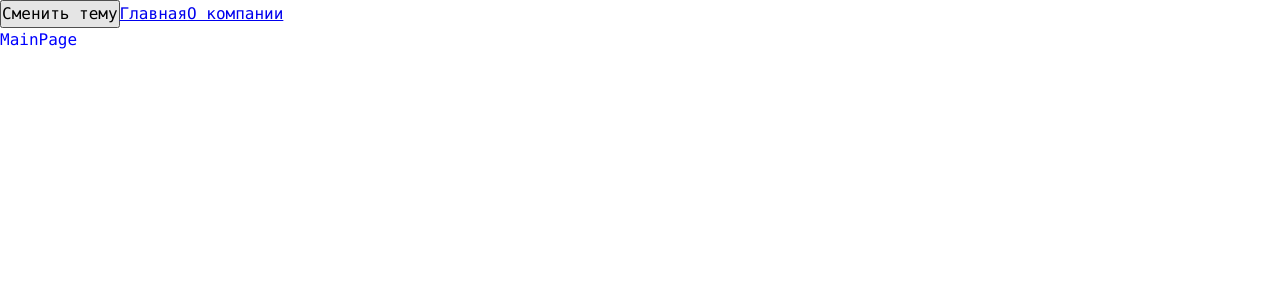
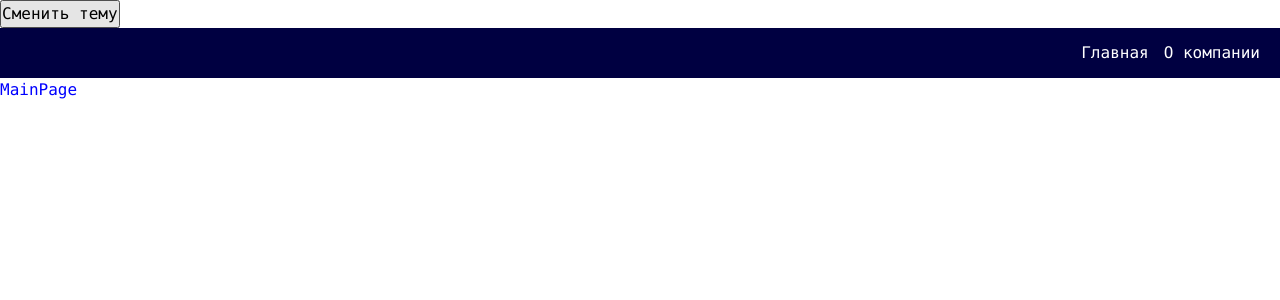
Before and after one commit to ritarixter/advanced_frontend, a React app: page / in a window 1280 px wide. Shown: the top 300 px of the page. Built offline with nearby package versions, Linux system fonts and the light colour scheme.

Commit message:
Добавила сниппет, виджет Navbar, ui-kit AppLink

```diff
--- a/src/app/App.tsx
+++ b/src/app/App.tsx
@@ -1,16 +1,15 @@
 import "./styles/index.scss";
-import { Link } from "react-router-dom";
 import { classNames } from "shared/lib/classNames/classNames";
 import { useTheme } from "./providers/ThemeProvider";
 import { AppRouter } from "./providers/router";
+import { Navbar } from "widgets/Havbar";
 
 export default function App() {
   const { toggleTheme, theme } = useTheme();
   return (
     <div className={classNames("app", {}, [theme])}>
       <button onClick={toggleTheme}>Сменить тему</button>
-      <Link to="/">Главная</Link>
-      <Link to="/about">О компании</Link>
+      <Navbar/>
       <AppRouter />
     </div>
   );
--- a/src/app/styles/themes/dark.scss
+++ b/src/app/styles/themes/dark.scss
@@ -1,6 +1,9 @@
 .app.dark {
     --bg-color: rgb(0, 0, 65);
+    --inverted-bg-color: rgb(255, 255, 255);
 
     --primary-color: white;
     --secondary-color:rgb(226, 226, 255);
+    --inverted-primary-color: blue;
+    --inverted-secondary-color:rgb(0, 0, 0);
 }
--- a/src/app/styles/themes/light.scss
+++ b/src/app/styles/themes/light.scss
@@ -1,6 +1,9 @@
 .app.light {
     --bg-color: rgb(255, 255, 255);
+    --inverted-bg-color: rgb(0, 0, 65);
 
     --primary-color: blue;
     --secondary-color:rgb(0, 0, 0);
+    --inverted-primary-color: white;
+    --inverted-secondary-color:rgb(226, 226, 255);
 }
--- a/src/app/styles/variables/global.scss
+++ b/src/app/styles/variables/global.scss
@@ -8,4 +8,7 @@
   --font-size-l: 24px;
   --font-line-l: 32px;
   --font-l: var(--font-size-l) / var(--font-line-l) var(--font-family-main);
+
+  //Размеры
+  --navbar-height: 50px
 }
--- a/src/shared/lib/classNames/classNames.ts
+++ b/src/shared/lib/classNames/classNames.ts
@@ -2,12 +2,12 @@ type TMods = Record<string, string | boolean>;
 
 export function classNames(
   cls: string,
-  mods: TMods,
-  additional: string[]
+  mods: TMods = {},
+  additional: string[] = []
 ): string {
   return [
     cls,
-    ...additional,
+    ...additional.filter(Boolean),
     ...Object.entries(mods)
       .filter(([cls, value]) => Boolean(value))
       .map(([cls]) => cls),
--- /dev/null
+++ b/src/shared/ui/AppLink/AppLink.module.scss
@@ -0,0 +1,16 @@
+.AppLink {
+    color: var(--primary-color);
+    text-decoration: none;
+    transition: opacity .2s ease;
+    &:hover {
+        opacity: .7;
+    }
+}
+
+.primary {
+    color: var(--primary-color);
+}
+
+.inverted {
+    color: var(--inverted-primary-color);
+}
--- /dev/null
+++ b/src/shared/ui/AppLink/AppLink.tsx
@@ -0,0 +1,33 @@
+import { FC } from "react";
+import { Link, LinkProps } from "react-router-dom";
+import { classNames } from "shared/lib/classNames/classNames";
+import styles from "./AppLink.module.scss";
+
+export enum AppLinkTheme {
+  PRIMARY = "primary",
+  INVERTED = "inverted",
+}
+
+interface IAppLink extends LinkProps {
+  className?: string;
+  theme?: AppLinkTheme;
+}
+
+export const AppLink: FC<IAppLink> = (props) => {
+  const {
+    className,
+    children,
+    to,
+    theme = AppLinkTheme.PRIMARY,
+    ...otherProps
+  } = props;
+  return (
+    <Link
+      to={to}
+      className={classNames(styles.AppLink, {}, [className, styles[theme]])}
+      {...otherProps}
+    >
+      {children}
+    </Link>
+  );
+};
--- /dev/null
+++ b/src/shared/ui/index.ts
@@ -0,0 +1 @@
+export { AppLink } from "./AppLink/AppLink";
--- /dev/null
+++ b/src/widgets/Havbar/index.ts
@@ -0,0 +1 @@
+export { Navbar } from './ui/Navbar'
--- /dev/null
+++ b/src/widgets/Havbar/ui/Navbar.module.scss
@@ -0,0 +1,16 @@
+.navbar {
+    height: var(--navbar-height);
+    width: 100%;
+    background-color: var(--inverted-bg-color);
+    display: flex;
+    align-items: center;
+    padding: 20px;
+}
+
+.links {
+    margin-left: auto;
+}
+
+.mainLink {
+    margin-right: 15px;
+}
--- /dev/null
+++ b/src/widgets/Havbar/ui/Navbar.tsx
@@ -0,0 +1,21 @@
+import { classNames } from "shared/lib/classNames/classNames";
+import styles from "./Navbar.module.scss";
+import { AppLink } from "shared/ui";
+import { AppLinkTheme } from "shared/ui/AppLink/AppLink";
+
+interface INavbar {
+  className?: string;
+}
+
+export function Navbar({ className }: INavbar) {
+  return (
+    <div className={classNames(styles.navbar, {}, [className])}>
+      <div className={styles.links}>
+        <AppLink to="/" className={styles.mainLink} theme={AppLinkTheme.INVERTED}>
+          Главная
+        </AppLink>
+        <AppLink to="/about" theme={AppLinkTheme.INVERTED}>О компании</AppLink>
+      </div>
+    </div>
+  );
+}
```
